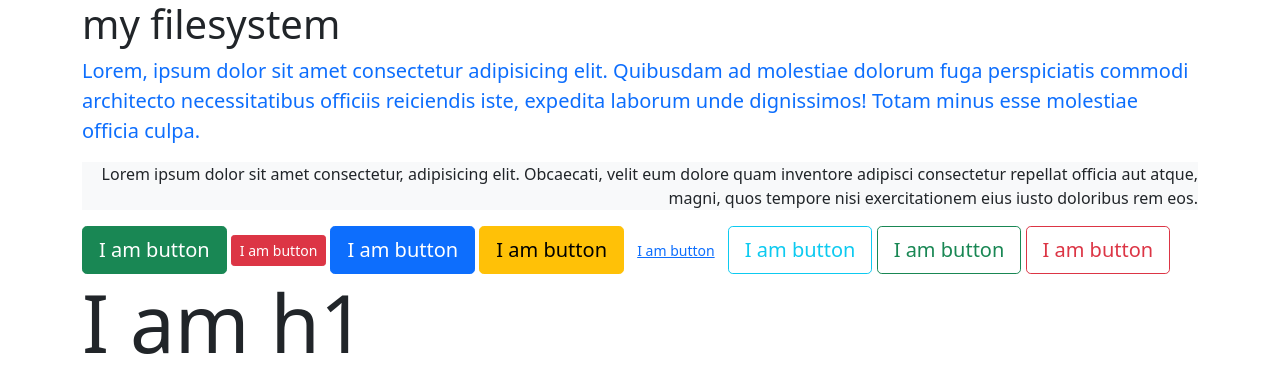
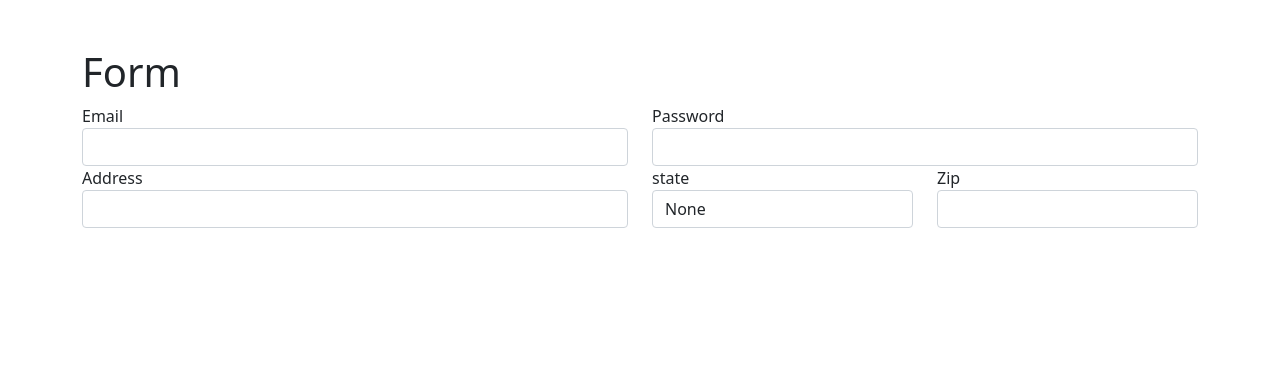
Before and after one commit to TrellixVulnTeam/loopStudio_88Q4, a website: page index.html in a window 1280 px wide. Drawn offline with nearby package versions, Linux system fonts and the light colour scheme.

Commit message:
Learning bootstrap

```diff
--- a/index.html
+++ b/index.html
@@ -20,30 +20,45 @@
     <title>Loop Studios landing page</title>
   </head>
   <body>
-    <div class="container">
-      <h1>my filesystem</h1>
-      <p class="lead text-primary">
-        Lorem, ipsum dolor sit amet consectetur adipisicing elit. Quibusdam ad
-        molestiae dolorum fuga perspiciatis commodi architecto necessitatibus
-        officiis reiciendis iste, expedita laborum unde dignissimos! Totam minus
-        esse molestiae officia culpa.
-      </p>
-      <blockquote class="text-end bg-light">
-        Lorem ipsum dolor sit amet consectetur, adipisicing elit. Obcaecati,
-        velit eum dolore quam inventore adipisci consectetur repellat officia
-        aut atque, magni, quos tempore nisi exercitationem eius iusto doloribus
-        rem eos.
-      </blockquote>
-      <button class="btn btn-success btn-lg">I am button</button>
-      <button class="btn btn-danger btn-sm">I am button</button>
-      <button class="btn btn-primary btn-lg">I am button</button>
-      <button class="btn btn-warning btn-lg">I am button</button>
-      <button class="btn btn-link btn-sm">I am button</button>
-      <button class="btn btn-outline-info btn-lg">I am button</button>
-      <button class="btn btn-outline-success btn-lg">I am button</button>
-      <button class="btn btn-outline-danger btn-lg">I am button</button>
-      <h1 class="display-1">I am h1</h1>
+    <div class="container mt-5">
+      <h1>Form</h1>
+      <form action="#nowhare" autocomplete="off">
+        <div class="row">
+          <div class="form-group col-md-6">
+            <label for="email">Email</label>
+            <input type="email" name="email" id="email" class="form-control" />
+          </div>
+          <div class="form-group col-md-6">
+            <label for="Password">Password</label>
+            <input
+              type="Password"
+              name="Password"
+              id="Password"
+              class="form-control"
+            />
+          </div>
+        </div>
+        <div class="row">
+          <div class="form-group col-md-6">
+            <label for="address">Address</label>
+            <input type="text" class="form-control" id="address" />
+          </div>
+          <div class="form-group col-md-3 col-6">
+            <label for="Zip">state</label>
+            <select id="zip" class="form-control">
+              <option value="none">None</option>
+              <option value="solan">Solan</option>
+              <option value="Shimla">Shimla</option>
+            </select>
+          </div>
+          <div class="form-group col-md-3 col-6">
+            <label for="Zip">Zip</label>
+            <input type="text" class="form-control" id="Zip" />
+          </div>
+        </div>
+      </form>
     </div>
+
     <!-- About
   Careers
   Events
```
